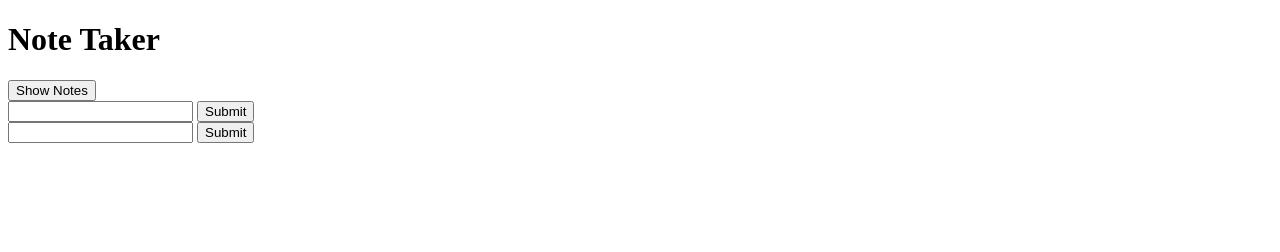
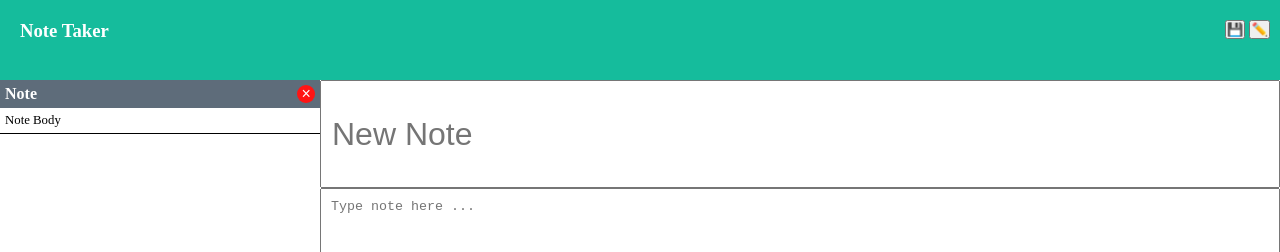
Before and after one commit to andrewjknapp/Note_Taker, a website: page note.html in a window 1280 px wide. Shown: the top 252 px of the page. Drawn offline with nearby package versions, Linux system fonts and the light colour scheme.

Commit message:
Worked on styling index and note.html

```diff
--- a/db.json
+++ b/db.json
@@ -1,6 +1,10 @@
 [
  {
   "title": "New Note",
-  "note": "Work on html"
+  "note": "adsfjasdf"
+ },
+ {
+  "title": "New Note",
+  "note": "This is a note"
  }
 ]
--- a/note.html
+++ b/note.html
@@ -4,23 +4,35 @@
     <meta charset="UTF-8">
     <meta name="viewport" content="width=device-width, initial-scale=1.0">
     <script src="https://code.jquery.com/jquery.js"></script>
+    <link rel="stylesheet" href="./css/style.css">
     <title>Note Taker</title>
 </head>
 <body>
     <header>
-        <h1>Note Taker</h1>
+        <h3>Note Taker</h3>
+        <div>
+            <button id="addBtn">💾</button>
+            <button>✏️</button>
+            <!-- <button id="showNotes">Show Notes</button>
+            <input type="number" id="indexDelete">
+            <button id='delBtn'>Delete</button> -->
+        </div>
     </header>
     <main>
-        <button id="showNotes">Show Notes</button>
-        <div id="note"></div>
-        <form method="POST" role="form">
-            <input type="text" id="noteInput">
-            <input type="submit" id="addBtn">
-        </form>
-        <form>
-            <input type="number" id="indexDelete">
-            <input type="submit" id="delBtn">
-        </form>
+        <section id="storedNotes">
+            <div id="note"></div>
+            <div class="prevNote">
+                <h4>Note<span class="noteDelete"><button>&#215;</button></span></h4>
+                <p>Note Body</p>
+            </div>
+        </section>
+        <section id="currentNote">
+            <input type="text" id=noteTitle placeholder="New Note">
+            <textarea id="noteInput" placeholder="Type note here ..."></textarea>
+
+        </section>
+
+
     </main>
     <script src="./note.js" type="text/javascript"></script>
 </body>
--- /dev/null
+++ b/public/css/style.css
@@ -0,0 +1,110 @@
+* {
+    box-sizing: border-box;
+    margin: 0;
+    padding: 0;
+}
+
+header {
+    background-color: #15BC9C;
+    width: 100%;
+    height: 10vh;
+    color: white;
+    padding: 20px;
+}
+
+header h3 {
+    display: inline-block;
+}
+
+header div {
+    display: inline-block;
+    position: absolute;
+    right: 10px;
+}
+
+#home {
+    background-color: #EBF0F1;
+    width: 80%;
+    height: 300px;
+    margin: 5% auto;
+    padding: 70px;
+    border-radius: 5px;
+    text-align: center;
+}
+
+#home h1 {
+    font-size: 3em;
+    margin: 10px;
+}
+
+#home h2 {
+    margin: 10px;
+}
+
+#home button {
+    width: 100px;
+    height: 40px;
+    border-radius: 5px;
+    background-color: #1E2B37;
+    color: white;
+}
+
+#storedNotes {
+    width: 25%;
+    float: left;
+    height: 90vh;
+}
+
+#currentNote {
+    width: 75%;
+    float: left;
+    height: 90vh;
+}
+
+#noteTitle {
+    width: 100%;
+    height: 15%;
+    padding: 10px;
+    font-size: 2em;
+}
+
+#noteInput {
+    display: block;
+    width: 100%;
+    height: 85%;
+    resize: none;
+    padding: 10px;
+}
+
+.prevNote {
+    width: 100%;
+}
+
+.prevNote h4 {
+    background-color: #5e6c7a;
+    color: white;
+    padding: 5px;
+}
+
+.prevNote p {
+    border-bottom-style: solid;
+    border-color: black;
+    border-width: 0.3px;
+    padding: 5px;
+    font-size: 0.8em;
+}
+
+.noteDelete {
+    float: right;
+}
+
+.noteDelete button {
+    border-radius: 50%;
+    border: none;
+    background-color: #ff1414;
+    text-decoration: none;
+    cursor: pointer;
+    width: 1.1em;
+    color: white;
+    font-size: 1em;
+}
--- a/public/note.js
+++ b/public/note.js
@@ -7,6 +7,10 @@ $('#showNotes').on('click', function(event) {
 
 $('#addBtn').on('click', function(event) {
     event.preventDefault();
+
+    $.get('/api/notes', function(data) {
+        $('#note').text(data);
+    })
 
     if ($('#noteInput').val().trim() !== '') {
         let newNote = {
```
Also changed, not shown: index.html (+12 -1 lines).
